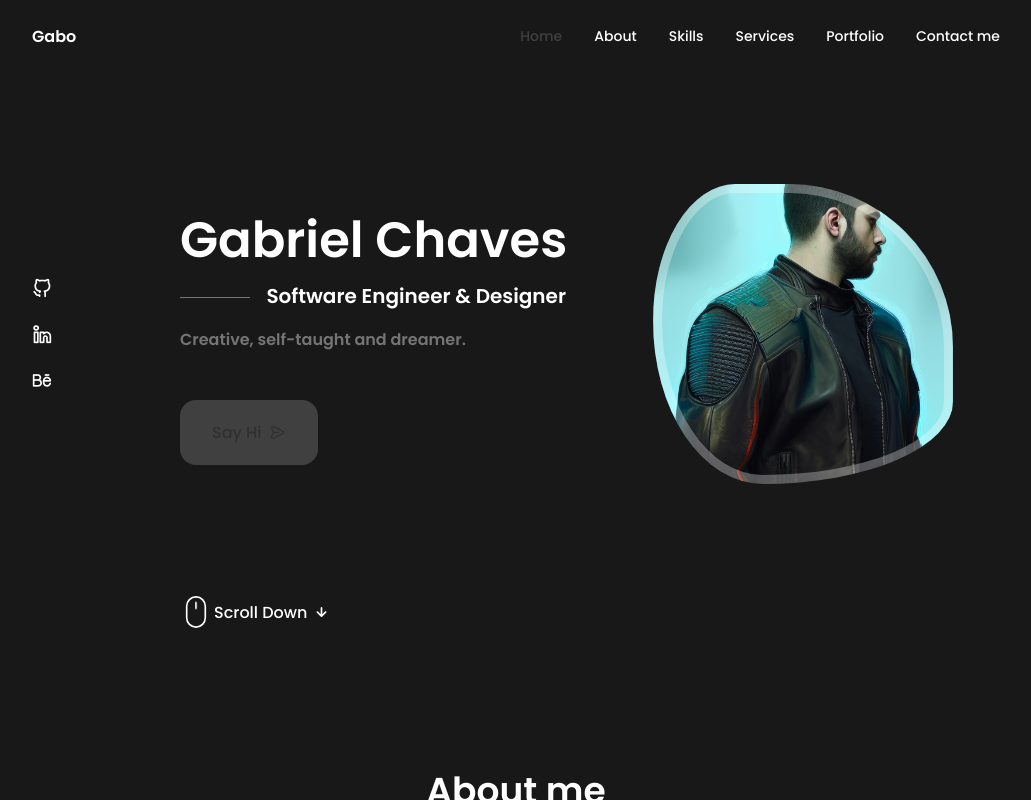
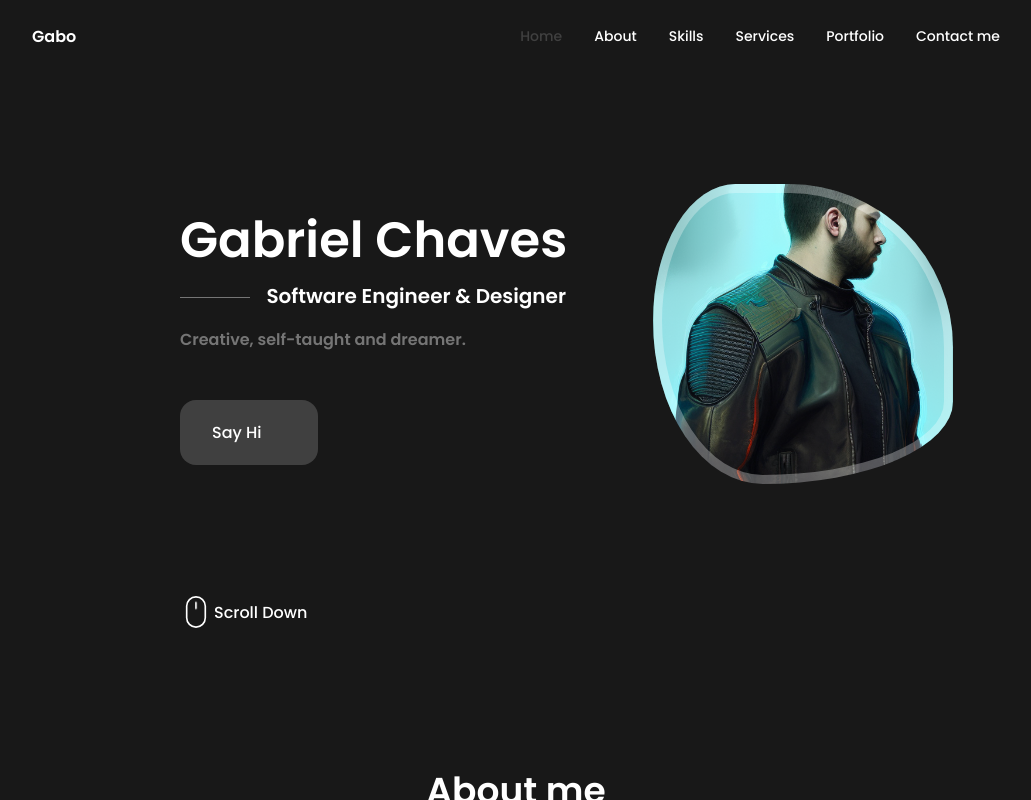
Before and after one commit to byteGabo/GaboPortfolio, a React (Create React App) app: page / in a window 1280 px wide. In both pictures the pointer is over the link "Say Hi". Shown: the top 800 px of the page, without its empty margins (124-1155 px from the left). Built offline with nearby package versions, Linux system fonts and the light colour scheme; the HTML template or start-up script is replaced by a standard one.

Commit message:
changed the css button class

```diff
--- a/src/App.css
+++ b/src/App.css
@@ -153,10 +153,15 @@ img{
 
 .button:hover{
   background-color: var(--title-color-dark);
+  color:  white;
 }
 
 .button__icon{
   margin-left: var(--mb-0-5);
+}
+
+.button:hover .button__icon{
+  color: white;
 }
 
 .button--flex{
```
